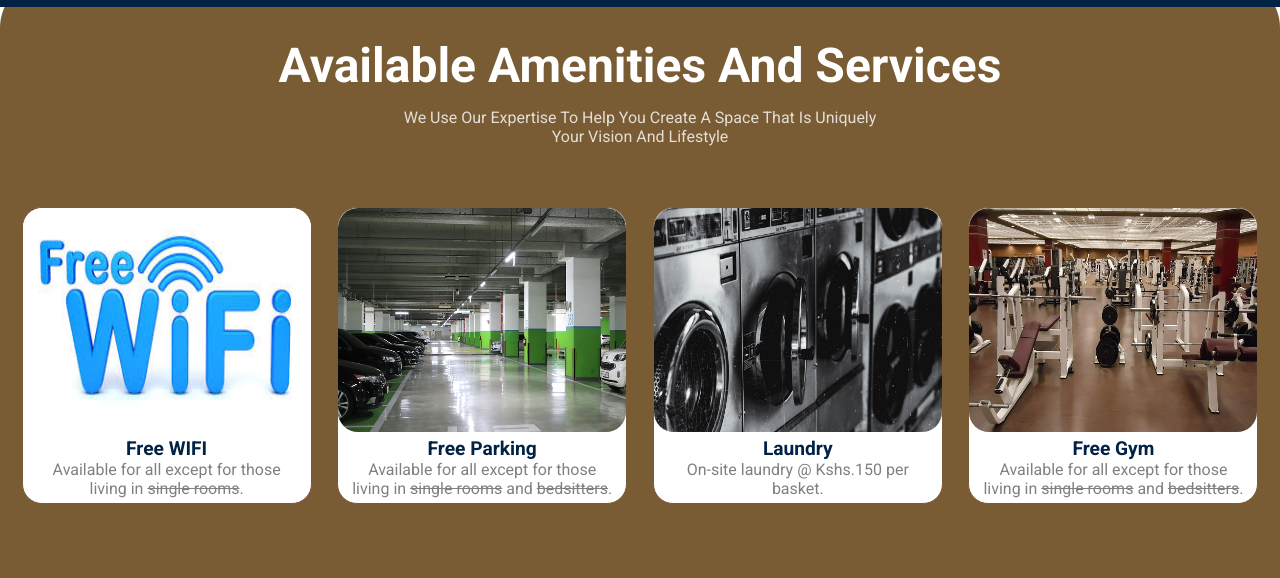
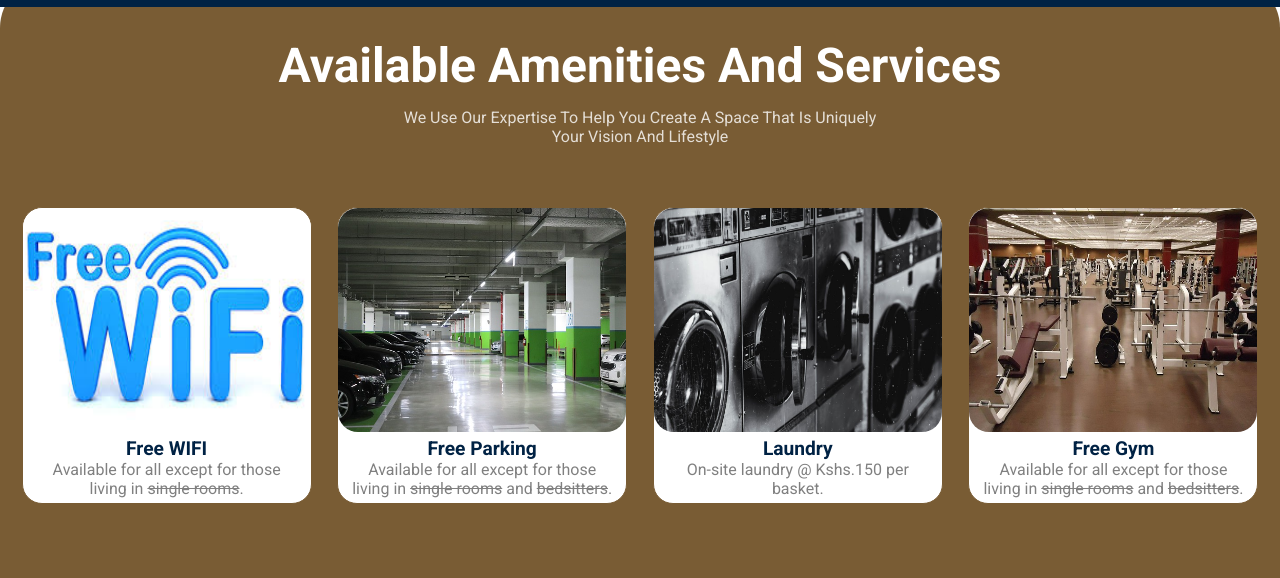
Before and after one commit to JAS-D98/Urban-Haven-Apartments-Landing-Page, a website built with Vite: page index.html in a window 1280 px wide. In both pictures the pointer is over the picture 166 px from the left and 5819 px from the top of the page. Shown: the part 5499-6077 px from the top of the page. Built offline with nearby package versions, Linux system fonts and the light colour scheme; grey boxes are pictures that could not be loaded.

Commit message:
add changes to style sheet

```diff
--- a/style.css
+++ b/style.css
@@ -377,6 +377,11 @@ border: 1px solid var(--tertiary-color);
   border-radius: 20px;
   object-fit: cover;
   overflow: hidden;
+}
+.banner-img-card img:hover{
+  scale: 1.1;
+  transition: .3s ease-in-out;
+  cursor: pointer;
 }
 .banner-info{
   display: flex;
```
